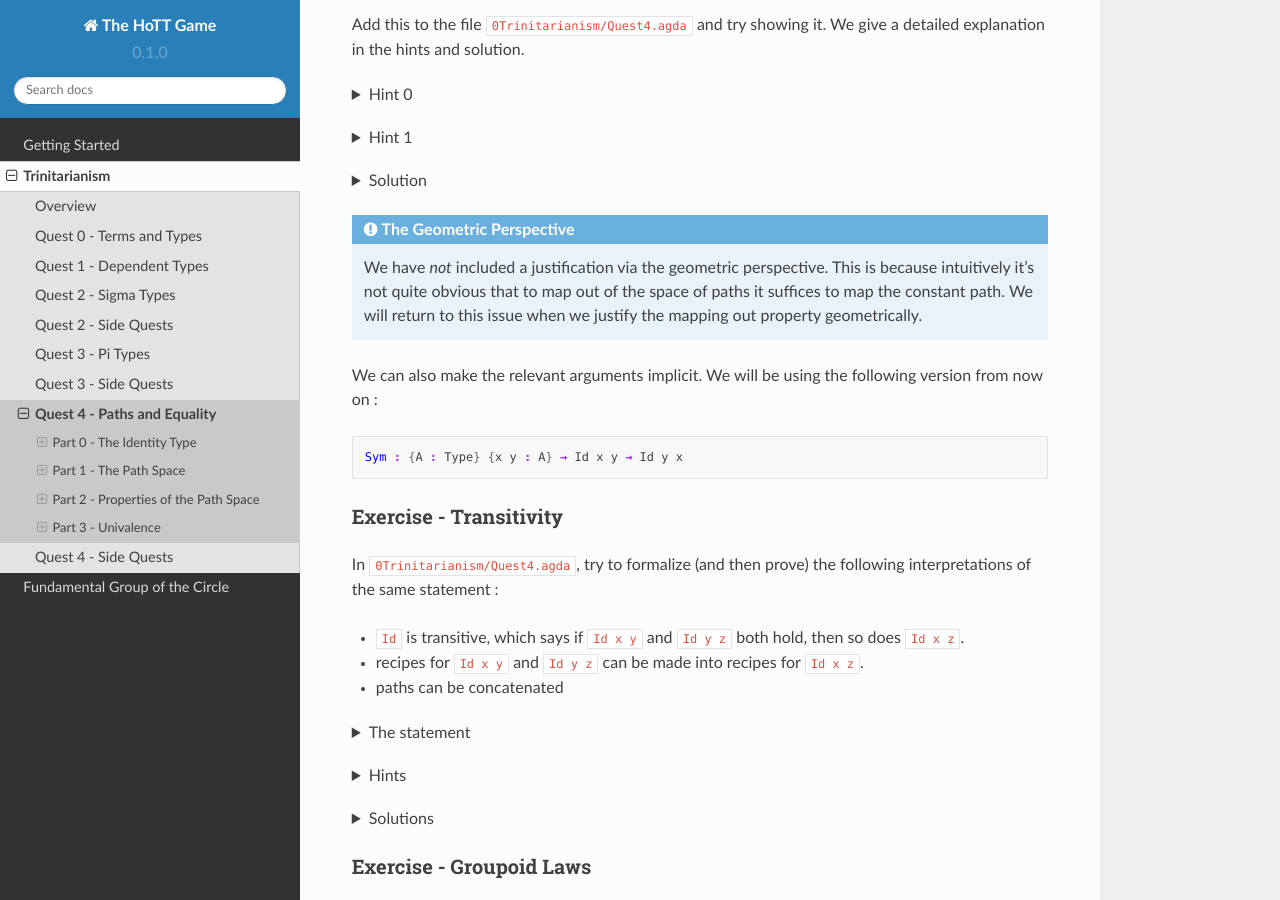
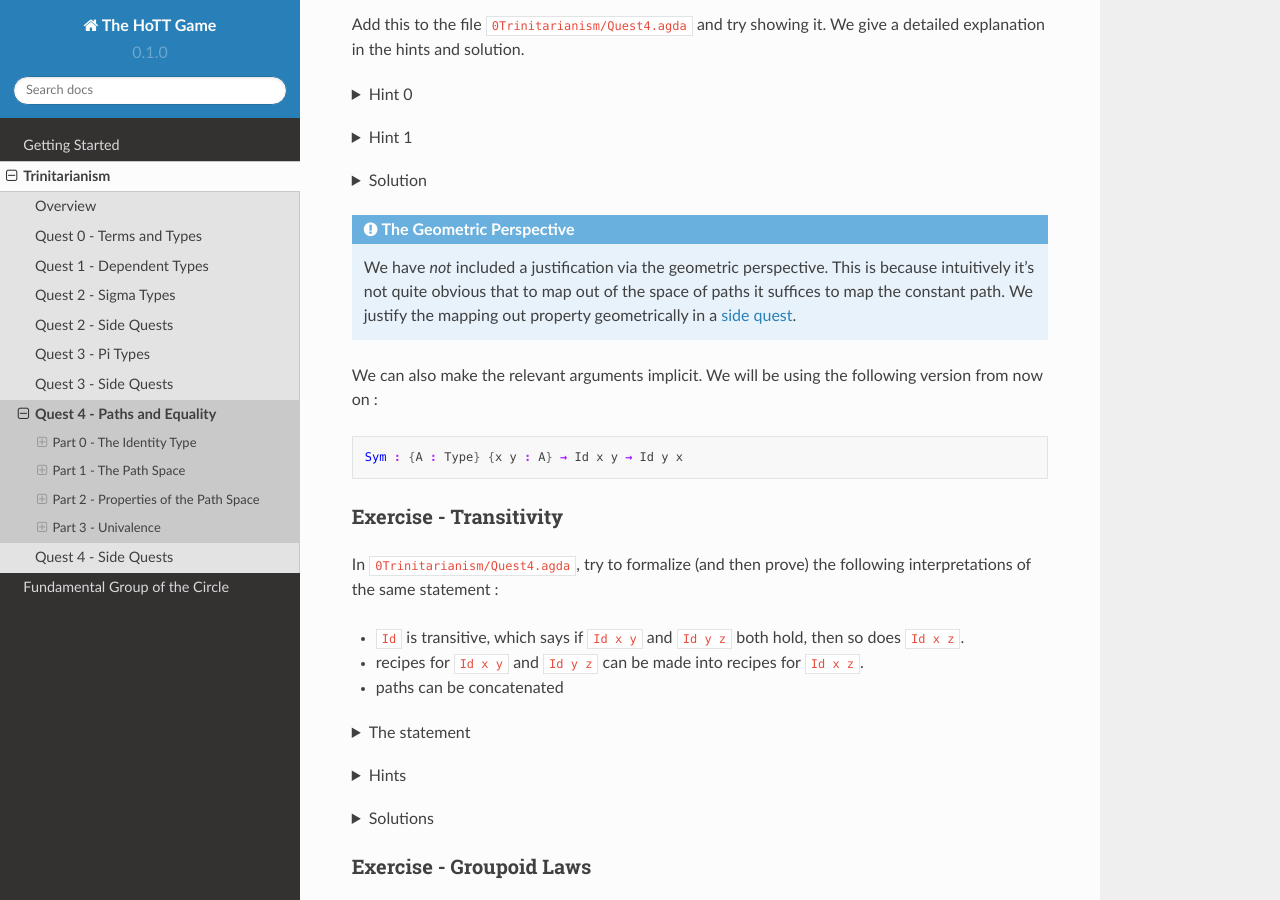
Before and after one commit to thehottgame/theHoTTGameGuide, a Sphinx documentation site: the page built from docs/source/0-trinitarianism/quest-4.rst, in a window 1280 px wide and 900 px high, scrolled down 1937 px. Built offline with Sphinx 7.4.7 and the Read the Docs theme 2.0.0, drawn with Linux system fonts in a browser that asks for light colours.

Commit message:
organized for release

```diff
--- a/docs/source/0-trinitarianism/quest-4.rst
+++ b/docs/source/0-trinitarianism/quest-4.rst
@@ -183,9 +183,8 @@ There is an obvious one.
    We have *not* included a justification via the geometric perspective.
    This is because intuitively it's not quite obvious that to map out
    of the space of paths it suffices to map the constant path.
-   We will return to this issue when we justify the mapping out property geometrically.
-
-   .. missing link
+   We justify the mapping out property geometrically
+   in a :ref:`side quest <justifyingJ>`.
 
 We can also make the relevant arguments implicit.
 We will be using the following version from now on :
--- a/docs/source/1-fundamental-group/quest-2.rst
+++ b/docs/source/1-fundamental-group/quest-2.rst
@@ -1161,9 +1161,7 @@ so we only need to show that
 
 Since ``fun`` was defined using ``J`` we need to know how
 ``J`` computes when it is fed ``refl``.
-We :ref:`described this before <JRefl>`, it is called ``JRefl``.
-
-.. missing link
+We :ref:`described this before <part1ThePathSpace>`, it is called ``JRefl``.
 
 .. raw:: html
 
```
Also changed, not shown: other parts of docs/source/0-trinitarianism/quest-4.rst (+2 -0 lines), docs/source/0-trinitarianism/quest-4-side.rst (+7 -0 lines), docs/source/1-fundamental-group/quest-4.rst (added, +7 -0 lines), docs/backup/quest-2.rst (renamed from docs/source/1-fundamental-group/quest-2-backup.rst), docs/backup/todo.rst (renamed from docs/todo.rst).
